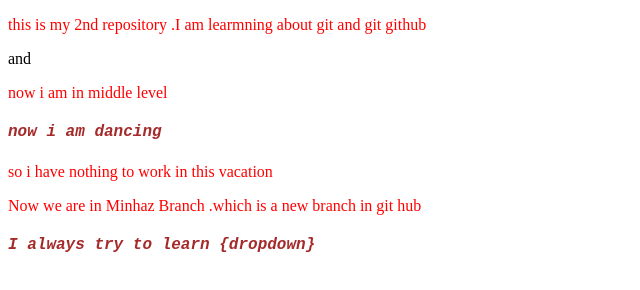
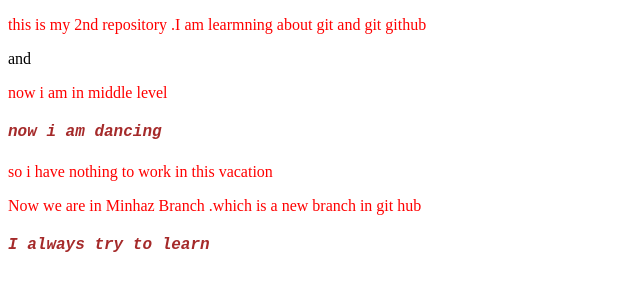
Before and after one commit to minhaz1172/My2nd_Repo, a plain HTML site: page index.html in a window 1280 px wide. Shown: the whole page, without its empty margins (0-640 px from the left). Drawn offline with Linux system fonts and the light colour scheme.

Commit message:
updated something

```diff
--- a/index.html
+++ b/index.html
@@ -14,7 +14,7 @@
   <h4>now i am dancing</h4>
   <p>so i have nothing to work in this vacation</p>
   <P>Now we are in Minhaz Branch .which is a new branch in git hub</P>
-  <h4>I always try to learn {dropdown}</h4>
+  <h4>I always try to learn</h4>
 
 </body>
 
```
